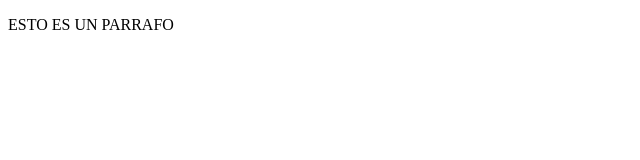
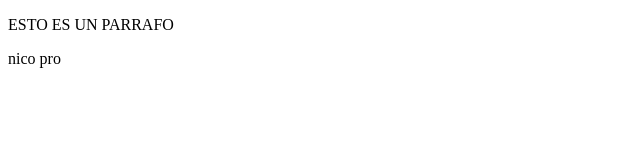
Before and after one commit to KarenCosta30/probandogit, a plain HTML site: page contact.html in a window 1280 px wide. Shown: the full height of the page, 0-640 px from the left. Drawn offline with Linux system fonts and the light colour scheme.

Commit message:
se agrego un párrafo

```diff
--- a/contact.html
+++ b/contact.html
@@ -8,5 +8,6 @@
 </head>
 <body>
     <p>ESTO ES UN PARRAFO</p>
+    <p>nico pro</p>
 </body>
 </html>
```
